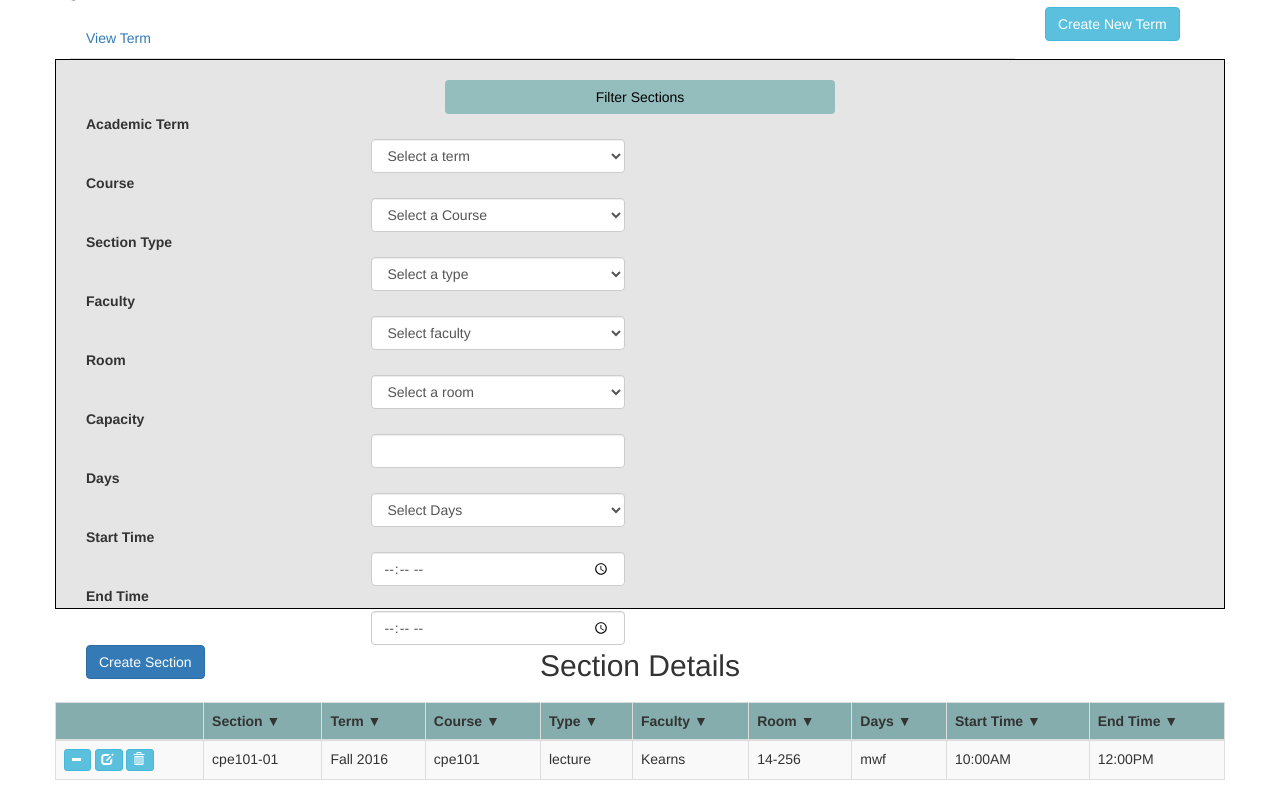
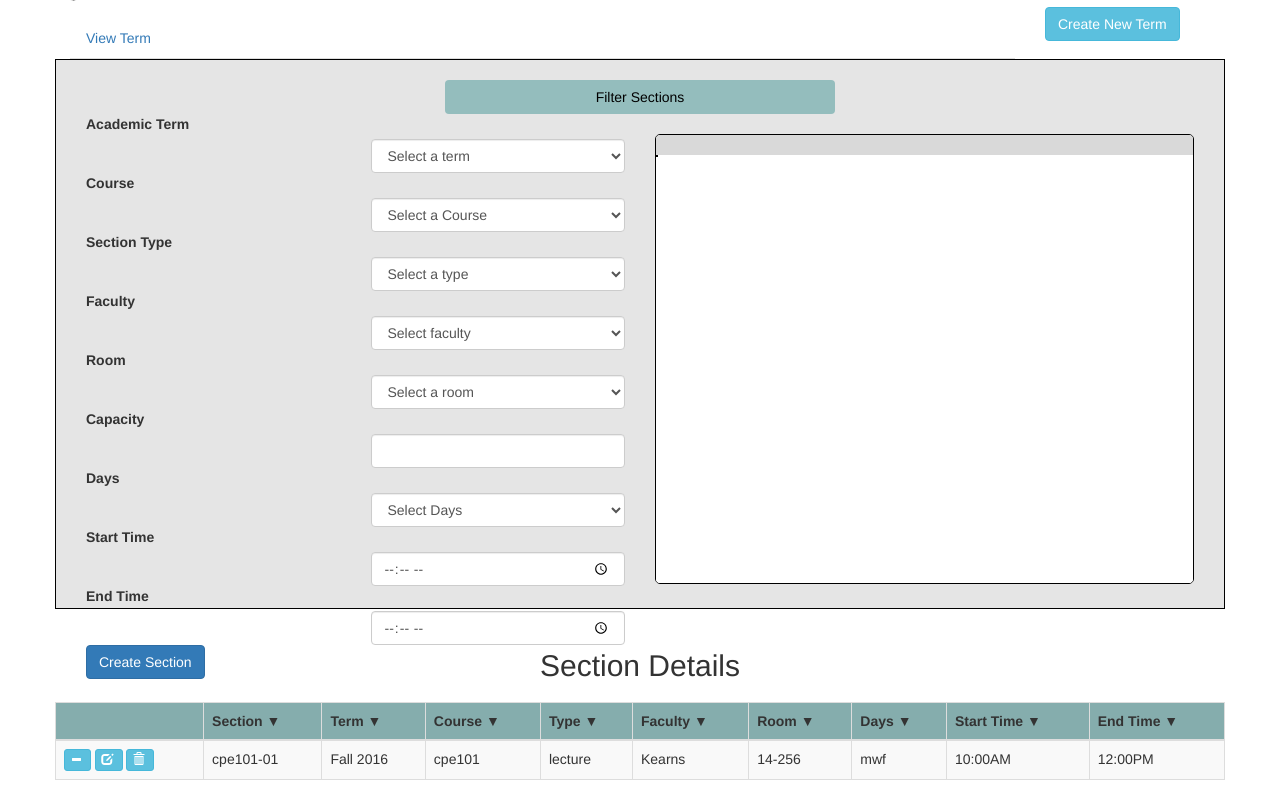
Before and after one commit to vdinovi/CSS, a Django app: page /scheduling/ in a window 1280 px wide, after a click on "Manage New Sections". Shown: the part 80-880 px from the top of the page. Run offline with Django 3.2, Linux system fonts and the light colour scheme; data that the repository does not hold is empty; some libraries are stand-ins or nearby versions.

Commit message:
working on displaying data on section creation form

```diff
--- a/css/models.py
+++ b/css/models.py
@@ -380,11 +380,11 @@ class Availability(models.Model):
             return availability
 
     def to_json(self):
-		  return dict(faculty = self.faculty.to_json(),
-					day = self.day_of_week,
-					start_time = self.start_time,
-					end_time = self.end_time,
-					level = self.level)
+        return dict(faculty = self.faculty.to_json(),
+		    day = self.day_of_week,
+		    start_time = self.start_time,
+		    end_time = self.end_time,
+		    level = self.level)
 
         # ---------- Scheduling Models ----------
 # Schedule is a container for scheduled sections and correponds to exactly 1 academic term
@@ -838,6 +838,17 @@ class StudentPlanData(models.Model):
             return cls.objects.filter(schedule=schedule, course=course)
         return cls.objects.get(schedule=schedule, course=course, section_type=section_type)
 
+    def to_json(self):
+        return dict(
+                schedule=self.schedule.name,
+                course=self.course.name,
+                section_type=self.section_type.name,
+                seat_demand=self.seat_demand,
+                sections_offered=self.sections_offered,
+                enrollment_capacity=self.enrollment_capacity,
+                unmet_seat_demand=self.unmet_seat_demand,
+                percent_unmet_seat_demand=self.percent_unmet_seat_demand)
+
     # Handles an uploaded student plan data file and commits it to the system
     @classmethod
     def import_student_plan_file(cls, file): # throws FileParserError
--- a/css/static/css/scheduling.css
+++ b/css/static/css/scheduling.css
@@ -40,6 +40,7 @@
     border: 1px solid black;
     display:inline-block;
 }
+
 
 /* Window for filters */
 .filter-frame {
@@ -130,6 +131,50 @@ input[type=checkbox] {
     width: 100%;
     height: 100%;
 }
+
+/* **************************** */
+/* ***** Data Display ********* */
+/* **************************** */
+
+.data-display-window {
+    margin-top: 20px;
+    background-color: white;
+    width: 100%;
+    height: 450px;
+    border: 1px solid black;
+    border-radius: 5px;
+    display:inline-block;
+    overflow:auto;
+    overflow-y: scroll;
+    overflow-x: scroll;
+}
+
+.data-tab {
+    height: 100%;
+}
+
+.data-window {
+    float:left;
+    border: 1px solid black;
+    padding-left: 15px;
+}
+
+.data-table {
+    font-size:12px;
+}
+
+.data-table th {
+    max-width: 50px;
+    overflow: auto;
+}
+
+.data-table tr {
+    height:5px;
+    white-space: nowrap;
+}
+
+
+
 
 /* ****************** */
 /* ***** FILTER ***** */
--- a/css/static/js/scheduling.js
+++ b/css/static/js/scheduling.js
@@ -1,12 +1,13 @@
 /* *** GLOBALS *** */
 const filter_types = ["course", "faculty", "room", "time"];
+// Format structure for selected options
 var filters = {"course":{"logic":"and", "filters":[]}, "faculty":{"logic":"and", "filters":[]}, "room":{"logic":"and", "filters":[]}, "time":{"logic": "and", "filters":{"MWF":[], "TR":[]}}};
 var filteredSections = [];
 var sectionDetails = [];
 
 /* *** UTILITY *** */
 // String format function.
-// Replaces {n} in format string with n-th positional arg.
+// Replaces all '{n}' in format string with n-th positional arg.
 String.prototype.format = function() {
     var content = this;
     for (var i=0; i < arguments.length; i++) {
@@ -682,7 +683,6 @@ function NewSection(request) {
 
 
 /* Section Details Functions */
-
 function updateSectionDetails(resort) {
     var sectionDetailsFormatString =
         "<tr id=\"{1}-detail\">\n" +
@@ -735,3 +735,65 @@ function setDays(element, form) {
     form.days=element.id;
     form.save();
 }
+
+function openDataTab(name, title, data) {
+    var tabAlreadyOpened = false;
+    $("#data-tab-window").children("ul").each( function(index, value) {
+        if ($(value).prop('id') == name+"-tab")
+            tabAlreadyOpened = true;
+    });
+    if (!tabAlreadyOpened) {
+        var tabFormat = "<li id=\"{0}-tab\" class=\"data-tab\"><a href=\"#\">{1}</a></li>\n";
+        $("#data-tab-window").children("ul").append(tabFormat.format(name, title));
+    }
+    $("#data-window").each( function(index, value) {
+        if ($(value).prop('id') == name)  {
+            $(value).remove();
+        }
+    });
+    $("#data-window").append(data)
+
+
+}
+
+// Section Creation - Data window interaction
+// On term selection
+$("#academic-term").on('change', function() {
+    var dataFormat =
+        "<table id=\"student-plan\" class=\"table\">\n" +
+        "  <thead>\n" +
+        "    <tr>\n" +
+        "      <th>Schedule</th>\n" +
+        "      <th>Course</th>\n" +
+        "      <th>Section Type</th>\n" +
+        "      <th>Seat Demand</th>\n" +
+        "      <th>Sections Offered</th>\n" +
+        "      <th>Enrollment Capacity</th>\n" +
+        "      <th>Unmet Seat Demand</th>\n" +
+        "    </tr>\n" +
+        "  </thead>\n" +
+        "  <tbody>\n" +
+        "    <tr>\n" +
+        "      <td>{0}</td>\n" +
+        "      <td>{0}</td>\n" +
+        "      <td>{0}</td>\n" +
+        "      <td>{0}</td>\n" +
+        "      <td>{0}</td>\n" +
+        "      <td>{0}</td>\n" +
+        "      <td>{0}</td>\n" +
+        "    </tr>\n" +
+        "    <tr>\n";
+    openDataTab('student-plan', 'Student Plan Data', dataFormat.format('temp'));
+});
+
+$("#course").on('change', function() {
+
+});
+
+$("#faculty").on('change', function() {
+    console.log(this.value);
+});
+
+$("#room").on('change', function() {
+    console.log(this.value);
+});
--- a/css/templates/scheduling.html
+++ b/css/templates/scheduling.html
@@ -159,10 +159,63 @@
                   <input id="end-time" class="form-control" type="time">
                 </div>
               </div>
+
               <button id="create-section-button" type="submit" class="btn btn-primary" onclick="NewSection()">Create Section</button>
             </div>
-          <!-- </form> -->
-          <!-- </div> -->
+            <div class="col-xs-6 col-offset-xs-6">
+              <!-- Data Display -->
+              <div class="data-display-window">
+                <!-- Data Display Tabs -->
+                <div id="data-tab-window" class="row" style="background-color: #d9d9d9" >
+                  <ul class="pagination" style="margin: 0">
+                    <!--<li class="data-tab"><a href="#">Student Plan Data</a></li>
+                    <li class="data-tab"><a href="#">Course Information</a></li>
+                    <li class="data-tab"><a href="#">Cohort Data</a></li>
+                    <li class="data-tab"><a href="#">Enrollment Data</a></li>
+                    <li class="data-tab"><a href="#">Faculty Preferences</a></li>
+                    <li class="data-tab"><a href="#">Room Information</a></li>-->
+                  </ul>
+                </div>
+                <div id="data-window" class="row data-window">
+                  <!--<table id="student-plan" class="table data-table">
+                    <h3>Student Plan Data</h3>
+                    <thead>
+                      <tr>
+                        <th>Schedule</th>
+                        <th>Course</th>
+                        <th>Section Type</th>
+                        <th>Seat Demand</th>
+                        <th>Sections Offered</th>
+                        <th>Enrollment Capacity</th>
+                        <th>Unmet Seat Demand</th>
+                      </tr>
+                    </thead>
+                    <tbody>
+                      <tr>
+                        <td>Fall 2018</td>
+                        <td>CPE 101</td>
+                        <td>LEC</td>
+                        <td>12</td>
+                        <td>3</td>
+                        <td>32</td>
+                        <td>4(12%)</td>
+                      </tr>
+                      <tr>
+                        <td>Fall 2018</td>
+                        <td>CPE 102</td>
+                        <td>LEC</td>
+                        <td>12</td>
+                        <td>3</td>
+                        <td>32</td>
+                        <td>4(12%)</td>
+                      </tr>
+                    </tbody>
+                  </table>-->
+                </div>
+              </div>
+            </div>
+              <!-- </form> -->
+              <!-- </div> -->
         </div>
         <!-- Filter Window -->
         <div id="filter-frame" class="col-xs-12 filter-frame">
```
